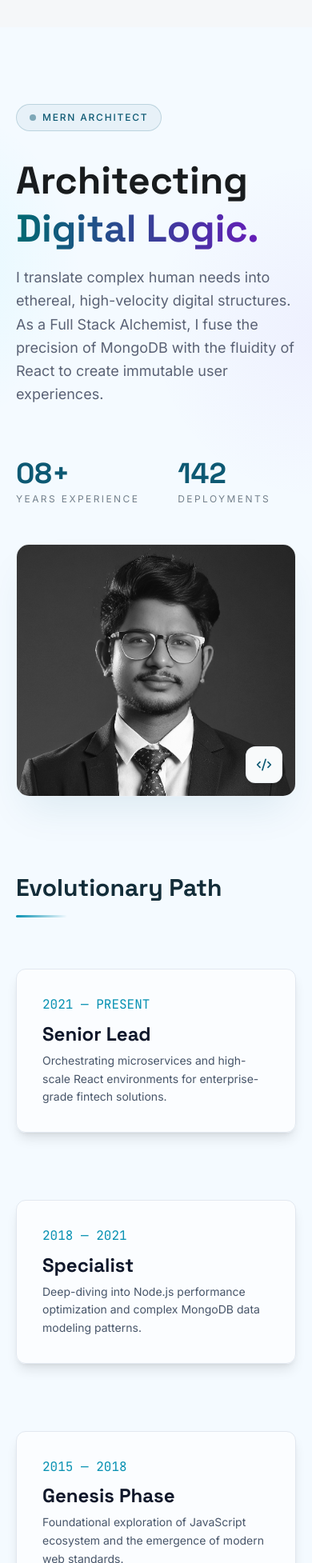
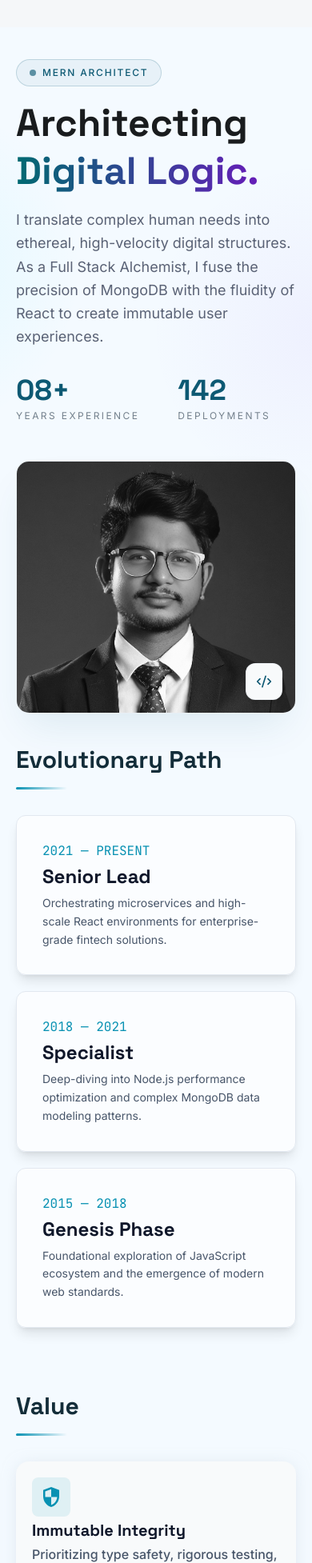
Before and after one commit to Debos602/new-portfolio, a React (Vite) app: page /about in a window 390 px wide. Shown: the part 46-2000 px from the top of the page at 80% size. Built offline with nearby package versions, Linux system fonts and the light colour scheme; the HTML template or start-up script is replaced by a standard one; a web font is replaced by a local one.

Commit message:
complete about page responsive

```diff
--- a/src/pages/about/About.tsx
+++ b/src/pages/about/About.tsx
@@ -168,14 +168,14 @@ const About = () => {
       {/* ══════════════════════════════════════
           HERO BLOCK
       ══════════════════════════════════════ */}
-      <div className="py-24 relative z-10">
+      <div className="py-10 md:py-24 relative z-10">
         <div className="grid grid-cols-1 lg:grid-cols-2 gap-12 items-center">
 
           {/* Left */}
           <div>
             <div
               ref={badgeRef}
-              className="inline-flex items-center gap-2 px-4 py-2 rounded-full border border-primary/20 bg-primary/[0.05] mb-8 opacity-0"
+              className="inline-flex items-center gap-2 px-4 py-2 rounded-full border border-primary/20 bg-primary/[0.05] mb-4 md:mb-8 opacity-0"
             >
               <span className="w-2 h-2 rounded-full bg-primary/80 animate-pulse" />
               <span className="text-xs font-medium tracking-[0.15em] uppercase text-primary">
@@ -193,7 +193,7 @@ const About = () => {
 
             <p
               ref={subtextRef}
-              className="text-[#5A6275] text-[18px] leading-relaxed max-w-[672px] mb-16 opacity-0"
+              className="text-[#5A6275] text-[18px] leading-relaxed max-w-[672px] mb-8 md:mb-16 opacity-0"
             >
               I translate complex human needs into ethereal, high-velocity digital structures. As a
               Full Stack Alchemist, I fuse the precision of MongoDB with the fluidity of React to
@@ -232,20 +232,20 @@ const About = () => {
       {/* ══════════════════════════════════════
           TIMELINE
       ══════════════════════════════════════ */}
-      <div className="pb-24 relative z-10">
+      <div className="pb-10 md:pb-24 relative z-10">
         <h2 className="text-3xl md:text-4xl font-heading font-bold text-foreground mb-4">
           Evolutionary Path
         </h2>
        <div className=" h-[3px] w-16 rounded-full" style={{ background: 'linear-gradient(to right, #0891B2ff, #0891B200)' }} />
 
 
-            <div className="grid grid-cols-1 md:grid-cols-2 lg:grid-cols-3 gap-[84px] mt-16">
+            <div className="grid grid-cols-1 md:grid-cols-2 lg:grid-cols-3 gap-[20px] md:gap-[84px] mt-8 md:mt-16">
                 {timeline.map((item, index) => (
                     <div key={item.role} className="relative">
                         {/* Card */}
                         <div className="p-[32px] bg-[#FFFFFF]/70 border border-[#E2E8F0] rounded-[12px] shadow-lg h-full">
-                            <div className="text-[#0891B2] mb-[8.6px] font-mono">{item.period}</div>
-                            <h3 className="text-[24px] leading-[1.3] font-heading font-bold text-[#0F172A] mb-[6.8px]">{item.role}</h3>
+                            <div className="text-[#0891B2] mb-[4px] md:mb-[8.6px] font-mono">{item.period}</div>
+                            <h3 className="text-[24px] leading-[1.3] font-heading font-bold text-[#0F172A] md:mb-[3px] mb-[6.8px]">{item.role}</h3>
                             <p className="text-[#475569] text-sm leading-relaxed">{item.description}</p>
                         </div>
 
@@ -253,8 +253,8 @@ const About = () => {
                         {index < timeline.length - 1 && (
                             <div className="hidden lg:flex absolute top-1/2 -right-[45px] -translate-y-1/2 translate-x-1/2 z-10 items-center justify-center">
                               <svg width="20" height="14" viewBox="0 0 20 14" fill="#CBD5E1" xmlns="http://www.w3.org/2000/svg">
-            <path d="M13 14L11.575 12.6L16.175 8H0V6H16.175L11.6 1.4L13 0L20 7L13 14Z" fill="#CBD5E1"/>
-            </svg>
+                            <path d="M13 14L11.575 12.6L16.175 8H0V6H16.175L11.6 1.4L13 0L20 7L13 14Z" fill="#CBD5E1"/>
+                            </svg>
 
                         </div>
                                   )}
@@ -267,34 +267,37 @@ const About = () => {
       {/* ══════════════════════════════════════
           VALUES
       ══════════════════════════════════════ */}
-      <div className="py-24 relative z-10">
-        <div className="container mx-auto px-6">
-          <div ref={valuesRef} className="grid grid-cols-1 md:grid-cols-3 gap-6">
+      <div className="py-10 md:py-24 relative z-10">
+        <h2 className="text-3xl md:text-4xl font-heading font-bold text-foreground mb-4">
+          Value
+        </h2>
+       <div className=" h-[3px] w-16 rounded-full " style={{ background: 'linear-gradient(to right, #0891B2ff, #0891B200)' }} />
+          <div ref={valuesRef} className="grid grid-cols-1 md:grid-cols-3 gap-6 mt-8 md:mt-16">
             {values.map((v) => (
               <div key={v.title} className="card-skill opacity-0">
                  {v.icon}
-                <h3 className="text-xl font-heading font-bold text-[#0F172A] my-6">{v.title}</h3>
+                <h3 className="text-xl font-heading font-bold text-[#0F172A] my-[3px] md:my-6">{v.title}</h3>
                 <p className="text-[#475569] text-[16px] font-medium leading-relaxed">{v.description}</p>
               </div>
             ))}
-          </div>
+
         </div>
       </div>
 
       {/* ══════════════════════════════════════
           TOOLS
       ══════════════════════════════════════ */}
-      <div className=" py-24 relative z-10">
-        <h2 className="text-3xl md:text-4xl font-heading mb-4 font-bold bg-gradient-to-r from-[#0891B2] to-[#7C3AED] bg-clip-text text-transparent text-center">
+      <div className=" py-[10] md:py-24 relative z-10">
+        <h2 className="text-2xl md:text-4xl font-heading mb-4 font-bold bg-gradient-to-r from-[#0891B2] to-[#7C3AED] bg-clip-text text-transparent text-center">
         The Alchemist's Tools
         </h2>
 
-        <h3 className="text-center font-normal text-[#94A3B8] font-mono leading-[1.3] tracking-[2.4px] mb-16">MODERN FULL STACK MASTERY</h3>
-        <div ref={toolsRef} className="flex flex-wrap gap-4">
+        <h3 className="text-center text-[12px] font-normal text-[#94A3B8] font-mono leading-[1.3] tracking-[2.4px] mb-8 md:mb-16">MODERN FULL STACK MASTERY</h3>
+        <div ref={toolsRef} className="flex flex-wrap gap-4 w-full">
           {tools.map(({ name, icon: Icon }) => (
             <div
               key={name}
-              className="inline-flex items-center gap-2 p-4 pr-[99px] rounded-[6px] border border-border/50 bg-[#FFFFFF] text-sm font-medium text-foreground hover:border-primary/40 hover:bg-primary/[0.05] transition-all duration-200 opacity-0"
+              className="inline-flex items-center gap-2 p-4 pr-[99px] rounded-[6px] border border-border/50 bg-[#FFFFFF] text-sm font-medium text-foreground hover:border-primary/40 hover:bg-primary/[0.05] transition-all duration-200 opacity-0 w-full md:w-auto"
             >
               <Icon  className="text-primary" />
              <div className="text-[14px] font-bold leading-[1.4]">
@@ -308,12 +311,12 @@ const About = () => {
       {/* ══════════════════════════════════════
           SHOWCASE
       ══════════════════════════════════════ */}
-      <div className="pb-24 relative z-10">
-        <div className="text-center mb-12">
+      <div className="mb-10 md:pb-24 relative z-10">
+        <div className="text-start mb-6 md:mb-12">
           <h2 className="text-3xl md:text-4xl font-heading font-bold text-foreground mb-4">
             Visual Design
           </h2>
-          <div className="h-[3px] w-16 rounded-full mx-auto" style={{ background: 'linear-gradient(to right, #0891B2ff, #0891B200)' }} />
+          <div className="h-[3px] w-16 rounded-full" style={{ background: 'linear-gradient(to right, #0891B2ff, #0891B200)' }} />
         </div>
 
         <div className="grid grid-cols-1 md:grid-cols-2 gap-6">
```
